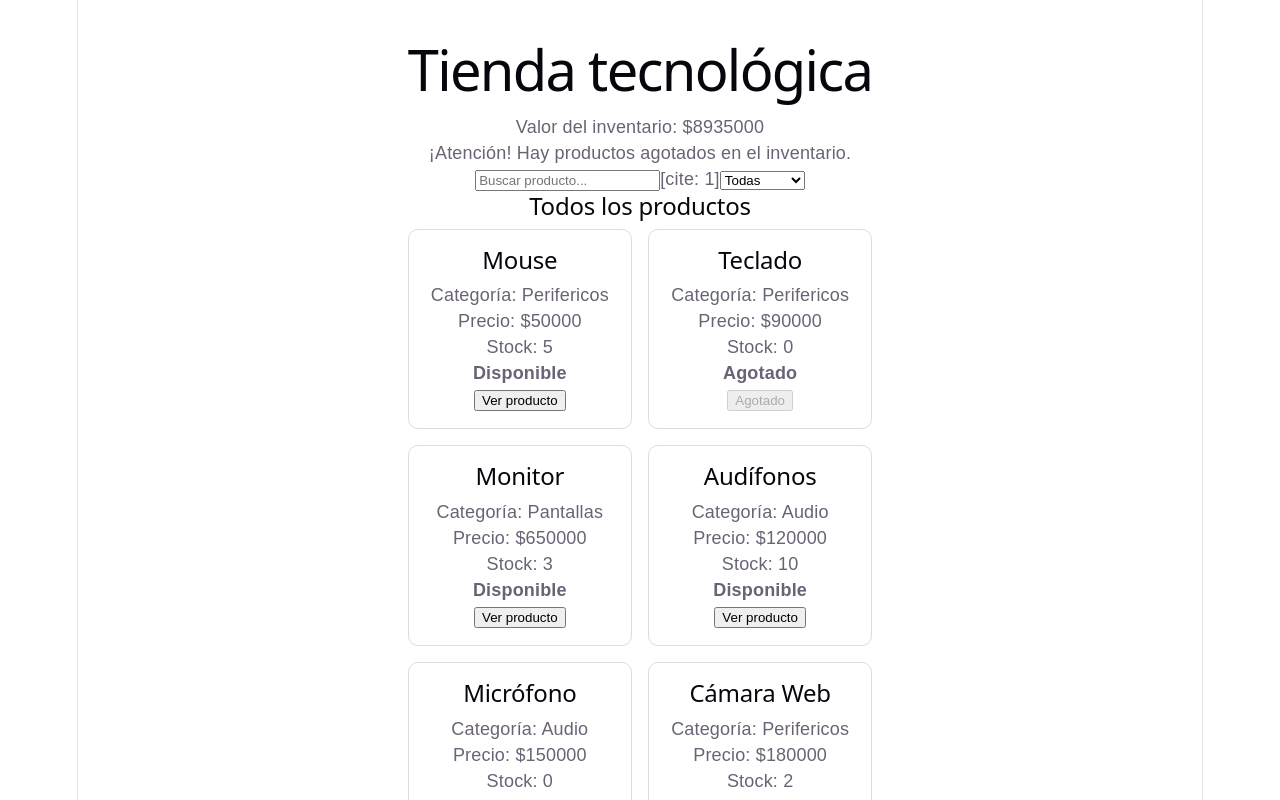
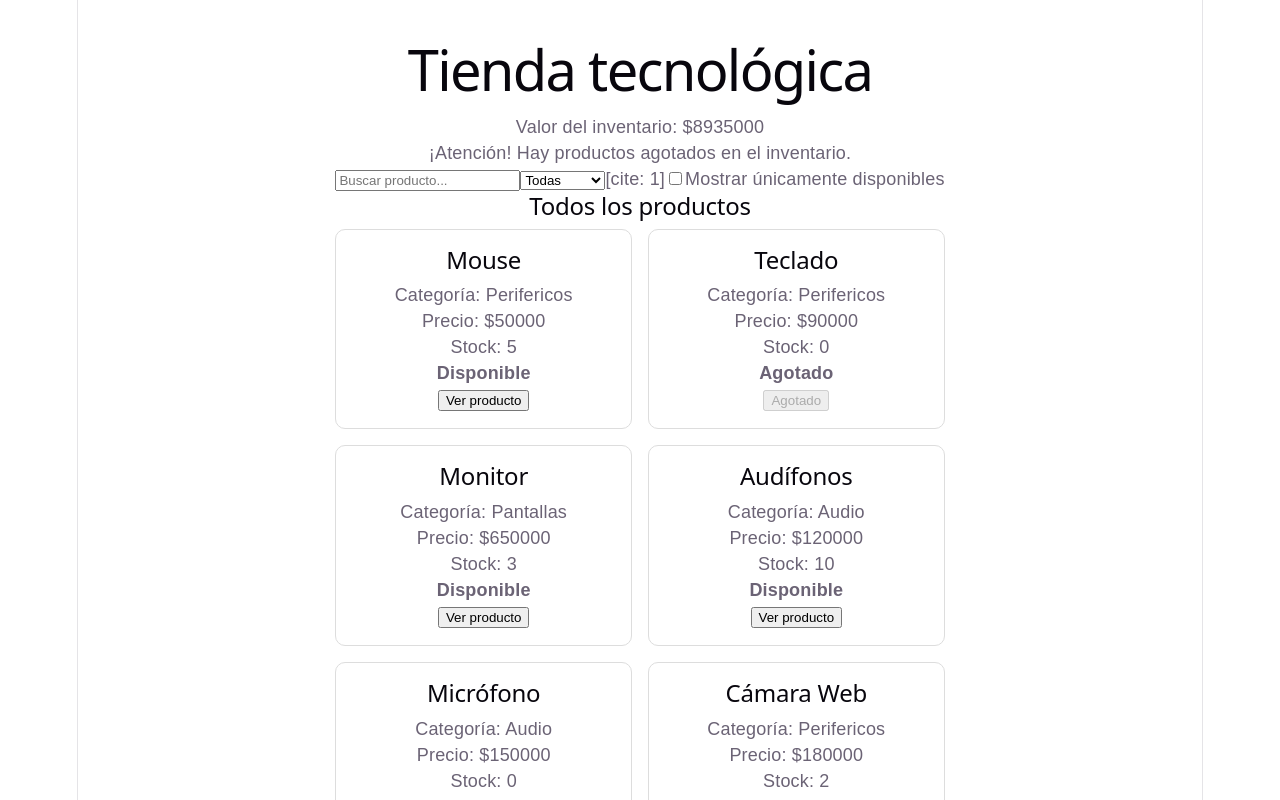
Before and after one commit to ElOmar2702/git_javascript_react, a React (Vite) app in the folder tienda-react/: page / in a window 1280 px wide. Shown: the top 800 px of the page. Built offline with nearby package versions, Linux system fonts and the light colour scheme.

Commit message:
Mision 9

```diff
--- a/tienda-react/src/App.jsx
+++ b/tienda-react/src/App.jsx
@@ -5,8 +5,9 @@ import './App.css';
 
 function App() {
   const [busqueda, setBusqueda] = useState("");
-  // 1. Segundo estado para la categoría
   const [categoria, setCategoria] = useState("Todas");
+  // 1. Tercer estado para filtrar solo disponibles
+  const [soloDisponibles, setSoloDisponibles] = useState(false);
 
   const disponibles = productos.filter(producto => producto.stock > 0);
   const hayAgotados = productos.some(producto => producto.stock === 0);
@@ -15,7 +16,7 @@ function App() {
     0
   );
 
-  // 2. Modificación del filtro combinando nombre y categoría
+  // 2. Modificación del filtro agregando la condición de stock[cite: 1]
   const productosFiltrados = productos.filter(producto => {
     const coincideNombre = producto.nombre
       .toLowerCase()
@@ -24,7 +25,14 @@ function App() {
     const coincideCategoria =
       categoria === "Todas" || producto.categoria === categoria;
 
-    return coincideNombre && coincideCategoria;
+    const coincideStock =
+      !soloDisponibles || producto.stock > 0;
+
+    return (
+      coincideNombre &&
+      coincideCategoria &&
+      coincideStock
+    );
   });
 
   return (
@@ -43,7 +51,6 @@ function App() {
         }}
       />
 
-      {/* 3. Selector de categoría */}[cite: 1]
       <select
         value={categoria}
         onChange={(evento) => setCategoria(evento.target.value)}
@@ -52,6 +59,18 @@ function App() {
         <option value="Perifericos">Periféricos</option>
         <option value="Pantallas">Pantallas</option>
       </select>
+
+      {/* 3. Checkbox para activar/desactivar solo disponibles */}[cite: 1]
+      <label>
+        <input
+          type="checkbox"
+          checked={soloDisponibles}
+          onChange={(evento) =>
+            setSoloDisponibles(evento.target.checked)
+          }
+        />
+        Mostrar únicamente disponibles
+      </label>
 
       <h2>Todos los productos</h2>
 
```
